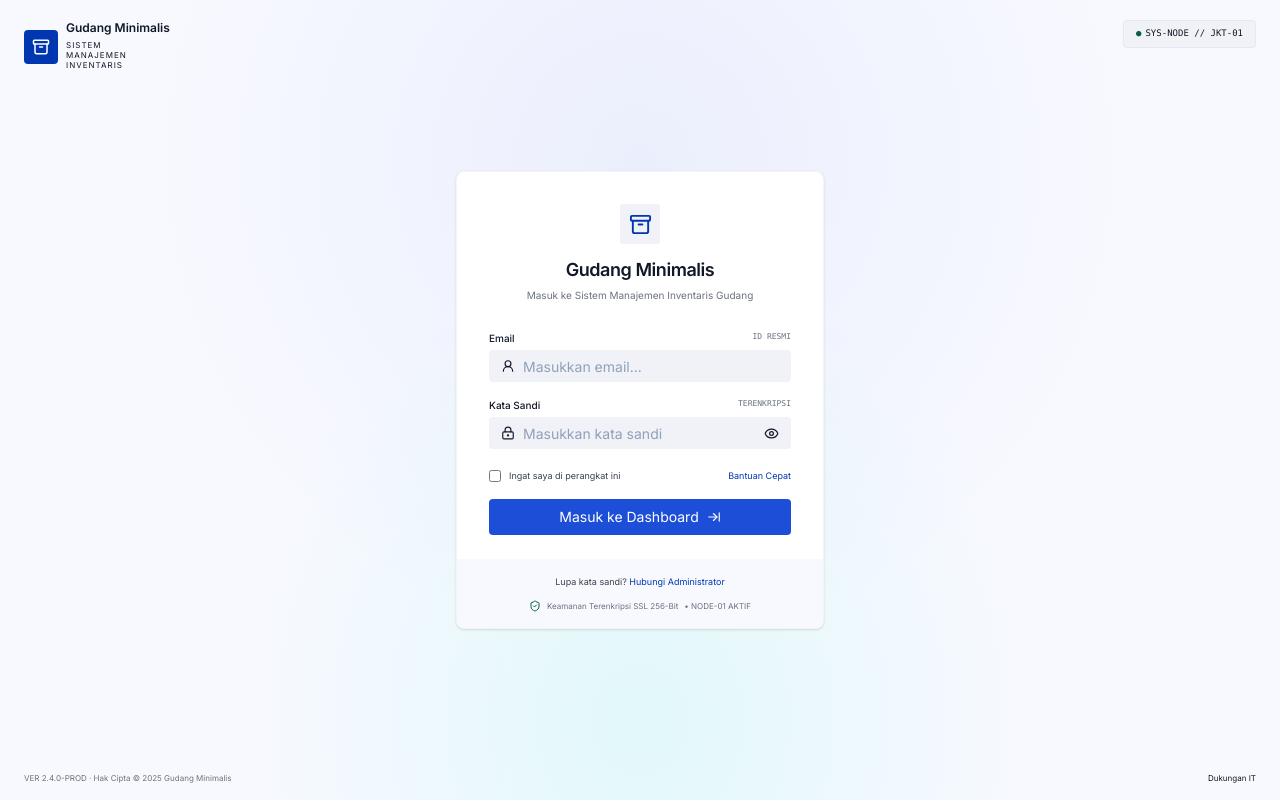
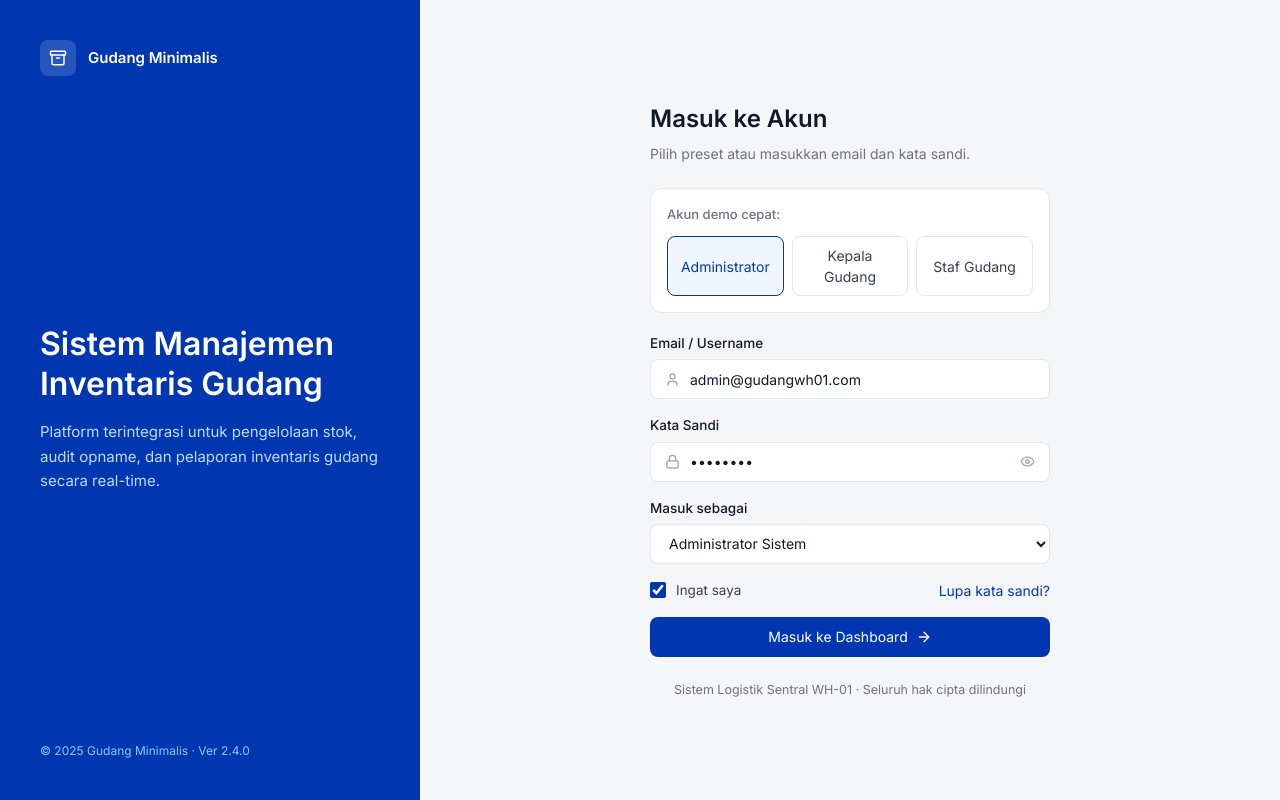
Before and after one commit to HA141User/Projek-Perangkat-Lunak, a React (Vite) app in the folder frontend/gudang-minimalis/: page /login in a window 1280 px wide. Built offline with nearby package versions, Linux system fonts and the light colour scheme; no server answers.

Commit message:
feat(auth): redesign login screen with demo preset quick-login

```diff
--- a/frontend/gudang-minimalis/src/pages/LoginPage.jsx
+++ b/frontend/gudang-minimalis/src/pages/LoginPage.jsx
@@ -1,18 +1,14 @@
-
-import { useState } from 'react'
-import { Link, useNavigate } from 'react-router'
+import { useState, useEffect } from 'react'
+import { useNavigate } from 'react-router'
 import {
   Archive,
-  UserRound,
-  LockKeyhole,
   Eye,
-  ArrowRightToLine,
+  EyeOff,
+  ArrowRight,
   ShieldCheck,
+  User,
+  Lock,
 } from 'lucide-react'
-
-const API_BASE_URL =
-  import.meta.env.VITE_API_BASE_URL ||
-  (import.meta.env.DEV ? '' : 'https://inventaris-gudang.onrender.com')
 
 const ROLE_ROUTES = {
   ADMIN: '/admin',
@@ -20,297 +16,249 @@ const ROLE_ROUTES = {
   STAF_GUDANG: '/staff',
 }
 
-function getToken(data) {
-  return (
-    data.token ||
-    data.access_token ||
-    data.accessToken ||
-    data.data?.token ||
-    data.data?.access_token ||
-    data.data?.accessToken
-  )
+const MOCK_USERS = {
+  'admin@gudangwh01.com': { name: 'Ahmad Fauzi', role: 'ADMIN' },
+  'ahmad.fauzi@wh01.id': { name: 'Ahmad Fauzi', role: 'ADMIN' },
+  'kepala@gudangwh01.com': { name: 'Budi Santoso', role: 'KEPALA_GUDANG' },
+  'budi.santoso@wh01.id': { name: 'Budi Santoso', role: 'KEPALA_GUDANG' },
+  'staf@gudangwh01.com': { name: 'Siti Rahayu', role: 'STAF_GUDANG' },
+  'siti.rahayu@wh01.id': { name: 'Siti Rahayu', role: 'STAF_GUDANG' },
 }
 
-function getUser(data) {
-  return data.user || data.data?.user || data.profile || data.data
-}
-
-function getErrorMessage(data, fallback) {
-  if (typeof data?.message === 'string') return data.message
-  if (Array.isArray(data?.message)) return data.message.join(', ')
-  if (typeof data?.error === 'string') return data.error
-  return fallback
-}
+const PRESETS = [
+  { key: 'ADMIN', label: 'Administrator', email: 'admin@gudangwh01.com', pass: 'admin123' },
+  { key: 'KEPALA_GUDANG', label: 'Kepala Gudang', email: 'kepala@gudangwh01.com', pass: 'kepala123' },
+  { key: 'STAF_GUDANG', label: 'Staf Gudang', email: 'staf@gudangwh01.com', pass: 'staf123' },
+]
 
 export default function LoginPage() {
   const navigate = useNavigate()
-  const [isLoading, setIsLoading] = useState(false)
-  const [errorMessage, setErrorMessage] = useState('')
+  const [loading, setLoading] = useState(false)
+  const [showPassword, setShowPassword] = useState(false)
+  const [email, setEmail] = useState('admin@gudangwh01.com')
+  const [password, setPassword] = useState('admin123')
+  const [selectedRole, setSelectedRole] = useState('ADMIN')
+  const [rememberMe, setRememberMe] = useState(true)
 
-  async function handleSubmit(event) {
-    event.preventDefault()
-    setErrorMessage('')
-    setIsLoading(true)
+  useEffect(() => {
+    const token =
+      localStorage.getItem('auth_token') || sessionStorage.getItem('auth_token')
+    const userStr =
+      localStorage.getItem('auth_user') || sessionStorage.getItem('auth_user')
+    if (token && userStr) {
+      try {
+        const user = JSON.parse(userStr)
+        if (user?.role && ROLE_ROUTES[user.role]) {
+          navigate(ROLE_ROUTES[user.role], { replace: true })
+        }
+      } catch { /* ignore */ }
+    }
+  }, [navigate])
 
-    const formData = new FormData(event.currentTarget)
-    const email = String(formData.get('username') || '').trim()
-    const password = String(formData.get('password') || '')
-    const remember = formData.get('remember') === 'on'
-
-    try {
-      const response = await fetch(`${API_BASE_URL}/api/auth/login`, {
-        method: 'POST',
-        headers: {
-          'Content-Type': 'application/json',
-        },
-        body: JSON.stringify({ email, password }),
-      })
-      const responseData = await response.json().catch(() => ({}))
-
-      if (!response.ok) {
-        throw new Error(
-          getErrorMessage(responseData, 'Email atau kata sandi tidak valid.'),
-        )
+  function fillPreset(p) {
+    setEmail(p.email)
+    setPassword(p.pass)
+    setSelectedRole(p.key)
   }
 
-      const token = getToken(responseData)
-      if (!token) {
-        throw new Error('Respons login tidak berisi token autentikasi.')
+  function handleLoginSuccess(userObj, token = 'jwt-session-token-wh01') {
+    const storage = rememberMe ? localStorage : sessionStorage
+    storage.setItem('auth_token', token)
+    storage.setItem('auth_user', JSON.stringify(userObj))
+    navigate(ROLE_ROUTES[userObj.role] || '/staff', { replace: true })
   }
 
-      let user = getUser(responseData)
-      if (!user?.role) {
-        const profileResponse = await fetch(`${API_BASE_URL}/api/auth/me`, {
-          headers: {
-            Authorization: `Bearer ${token}`,
-          },
+  function handleSubmit(e) {
+    e.preventDefault()
+    setLoading(true)
+    const normalizedEmail = email.trim().toLowerCase()
+    const matchedMock = MOCK_USERS[normalizedEmail]
+    setTimeout(() => {
+      setLoading(false)
+      handleLoginSuccess({
+        name: matchedMock?.name || normalizedEmail.split('@')[0],
+        email: normalizedEmail,
+        role: selectedRole !== 'AUTO' ? selectedRole : (matchedMock?.role || 'STAF_GUDANG'),
       })
-        const profileData = await profileResponse.json().catch(() => ({}))
-
-        if (!profileResponse.ok) {
-          throw new Error(
-            getErrorMessage(
-              profileData,
-              'Profil pengguna tidak dapat diambil setelah login.',
-            ),
-          )
-        }
-
-        user = getUser(profileData)
-      }
-
-      const route = ROLE_ROUTES[user?.role]
-      if (!route) {
-        throw new Error('Role pengguna tidak dikenali oleh aplikasi.')
-      }
-
-      const storage = remember ? localStorage : sessionStorage
-      storage.setItem('auth_token', token)
-      storage.setItem('auth_user', JSON.stringify(user))
-      navigate(route, { replace: true })
-    } catch (error) {
-      setErrorMessage(
-        error instanceof TypeError
-          ? 'Request API diblokir atau server tidak dapat dijangkau. Periksa CORS dan koneksi API.'
-          : error.message,
-      )
-    } finally {
-      setIsLoading(false)
-    }
+    }, 400)
   }
 
   return (
-    <main className="relative flex min-h-screen items-center justify-center overflow-x-hidden bg-[#F8F9FF] px-4 py-8">
-      {/* Background */}
-      <div className="pointer-events-none absolute inset-0 bg-[radial-gradient(ellipse_at_50%_20%,rgba(29,78,216,0.06),transparent_55%),radial-gradient(ellipse_at_50%_90%,rgba(137,245,231,0.2),transparent_45%)]" />
-
-      {/* Header */}
-      <header className="absolute left-6 right-6 top-5 flex items-start justify-between">
-        <div className="flex items-center gap-2">
-          <div className="mt-1 rounded bg-brand p-2 text-white">
+    <div className="flex min-h-screen bg-[#F5F6FA]">
+      {/* Left panel */}
+      <div className="hidden w-[420px] shrink-0 flex-col justify-between bg-[#0037B0] p-10 lg:flex">
+        <div className="flex items-center gap-3">
+          <div className="grid size-9 place-items-center rounded-lg bg-white/15 text-white">
             <Archive size={18} />
+          </div>
+          <span className="text-[15px] font-semibold text-white">Gudang Minimalis</span>
         </div>
 
         <div>
-            <strong className="block text-xs font-semibold">
-              Gudang Minimalis
-            </strong>
+          <h1 className="text-[32px] font-semibold leading-tight text-white">
+            Sistem Manajemen<br />Inventaris Gudang
+          </h1>
+          <p className="mt-4 text-[15px] leading-relaxed text-blue-200">
+            Platform terintegrasi untuk pengelolaan stok, audit opname,
+            dan pelaporan inventaris gudang secara real-time.
+          </p>
+        </div>
 
-            <span className="mt-1 block text-[8px] leading-tight tracking-[1px]">
-              SISTEM
-              <br />
-              MANAJEMEN
-              <br />
-              INVENTARIS
-            </span>
+        <p className="text-[12px] text-blue-300">
+          © 2025 Gudang Minimalis · Ver 2.4.0
+        </p>
+      </div>
+
+      {/* Right panel — login form */}
+      <div className="flex flex-1 items-center justify-center px-6 py-12">
+        <div className="w-full max-w-[400px]">
+          {/* Mobile logo */}
+          <div className="mb-8 flex items-center gap-3 lg:hidden">
+            <div className="grid size-9 place-items-center rounded-lg bg-[#0037B0] text-white">
+              <Archive size={18} />
+            </div>
+            <span className="text-[15px] font-semibold text-[#111827]">Gudang Minimalis</span>
+          </div>
+
+          <h2 className="text-[24px] font-semibold text-[#111827]">Masuk ke Akun</h2>
+          <p className="mt-1.5 text-[14px] text-[#6B7280]">
+            Pilih preset atau masukkan email dan kata sandi.
+          </p>
+
+          {/* Preset chips */}
+          <div className="mt-6 rounded-xl border border-[#E5E7EB] bg-white p-4">
+            <p className="mb-3 text-[13px] font-medium text-[#6B7280]">Akun demo cepat:</p>
+            <div className="grid grid-cols-3 gap-2">
+              {PRESETS.map((p) => (
+                <button
+                  key={p.key}
+                  type="button"
+                  onClick={() => fillPreset(p)}
+                  className={`rounded-lg border px-3 py-2 text-[12.5px] font-medium transition-colors ${
+                    selectedRole === p.key
+                      ? 'border-[#0037B0] bg-[#EFF6FF] text-[#0037B0]'
+                      : 'border-[#E5E7EB] bg-white text-[#374151] hover:border-[#0037B0] hover:text-[#0037B0]'
+                  }`}
+                >
+                  {p.label}
+                </button>
+              ))}
             </div>
           </div>
 
-        <div className="rounded-sm border border-[#E4E7F6] bg-field px-3 py-1.5 font-mono text-[9px]">
-          <span className="mr-1 text-green">●</span>
-          SYS-NODE // JKT-01
+          {/* Form */}
+          <form onSubmit={handleSubmit} className="mt-5 space-y-4">
+            {/* Email */}
+            <div>
+              <label htmlFor="login-email" className="mb-1.5 block text-[13.5px] font-medium text-[#111827]">
+                Email / Username
+              </label>
+              <div className="flex h-10 items-center gap-2.5 rounded-lg border border-[#E5E7EB] bg-white px-3.5 transition-colors focus-within:border-[#1D4ED8] focus-within:ring-2 focus-within:ring-[#1D4ED8]/15">
+                <User size={15} className="shrink-0 text-[#9CA3AF]" />
+                <input
+                  id="login-email"
+                  type="text"
+                  required
+                  autoComplete="username"
+                  placeholder="nama@gudangwh01.com"
+                  value={email}
+                  onChange={(e) => setEmail(e.target.value)}
+                  className="min-w-0 flex-1 bg-transparent text-[14px] text-[#111827] outline-none placeholder:text-[#9CA3AF]"
+                />
               </div>
-      </header>
-
-      {/* Login Card */}
-      <section className="relative z-10 w-full max-w-[368px] overflow-hidden rounded-lg border border-slate-100 bg-white shadow-sm">
-        <div className="px-8 pb-6 pt-8">
-          {/* Logo */}
-          <div className="mx-auto mb-3 grid size-10 place-items-center rounded bg-field text-brand">
-            <Archive size={23} />
-          </div>
-
-          <h1 className="text-center text-lg font-semibold tracking-tight">
-            Gudang Minimalis
-          </h1>
-
-          <p className="mb-7 mt-1 text-center text-[10px] text-muted">
-            Masuk ke Sistem Manajemen Inventaris Gudang
-          </p>
-
-          <form onSubmit={handleSubmit}>
-            {/* Email */}
-            <label
-              htmlFor="username"
-              className="mb-1 flex justify-between text-[10px] font-medium"
-            >
-              Email
-
-              <span className="font-mono text-[8px] text-muted">
-                ID RESMI
-              </span>
-            </label>
-
-            <div className="mb-4 flex h-8 items-center gap-2 rounded-sm bg-field px-3 focus-within:ring-1 focus-within:ring-brand">
-              <UserRound size={14} className="shrink-0" />
-
-              <input
-                id="username"
-                name="username"
-                type="text"
-                autoComplete="username"
-                inputMode="email"
-                placeholder="Masukkan email..."
-                className="min-w-0 flex-1 bg-transparent text-[10px] outline-none placeholder:text-slate-400"
-                required
-              />
             </div>
 
             {/* Password */}
-            <label
-              htmlFor="password"
-              className="mb-1 flex justify-between text-[10px] font-medium"
-            >
+            <div>
+              <label htmlFor="login-password" className="mb-1.5 block text-[13.5px] font-medium text-[#111827]">
                 Kata Sandi
-
-              <span className="font-mono text-[8px] text-muted">
-                TERENKRIPSI
-              </span>
               </label>
-
-            <div className="mb-5 flex h-8 items-center gap-2 rounded-sm bg-field px-3 focus-within:ring-1 focus-within:ring-brand">
-              <LockKeyhole size={14} className="shrink-0" />
-
+              <div className="flex h-10 items-center gap-2.5 rounded-lg border border-[#E5E7EB] bg-white px-3.5 transition-colors focus-within:border-[#1D4ED8] focus-within:ring-2 focus-within:ring-[#1D4ED8]/15">
+                <Lock size={15} className="shrink-0 text-[#9CA3AF]" />
                 <input
-                id="password"
-                name="password"
-                type="password"
+                  id="login-password"
+                  type={showPassword ? 'text' : 'password'}
+                  required
                   autoComplete="current-password"
-                placeholder="Masukkan kata sandi"
-                className="min-w-0 flex-1 bg-transparent text-[10px] outline-none placeholder:text-slate-400"
-                required
+                  placeholder="••••••••"
+                  value={password}
+                  onChange={(e) => setPassword(e.target.value)}
+                  className="min-w-0 flex-1 bg-transparent text-[14px] text-[#111827] outline-none placeholder:text-[#9CA3AF]"
                 />
-
                 <button
                   type="button"
-                aria-label="Tampilkan atau sembunyikan kata sandi"
-                className="shrink-0 text-ink"
-                onClick={(event) => {
-                  const input = document.getElementById('password')
-                  const visible = input.type === 'password'
+                  onClick={() => setShowPassword((p) => !p)}
+                  className="shrink-0 text-[#9CA3AF] hover:text-[#6B7280]"
+                  aria-label={showPassword ? 'Sembunyikan sandi' : 'Tampilkan sandi'}
+                >
+                  {showPassword ? <EyeOff size={15} /> : <Eye size={15} />}
+                </button>
+              </div>
+            </div>
 
-                  input.type = visible ? 'text' : 'password'
-                  event.currentTarget.setAttribute(
-                    'aria-pressed',
-                    String(visible),
-                  )
-                }}
+            {/* Role select */}
+            <div>
+              <label htmlFor="login-role" className="mb-1.5 block text-[13.5px] font-medium text-[#111827]">
+                Masuk sebagai
+              </label>
+              <select
+                id="login-role"
+                value={selectedRole}
+                onChange={(e) => setSelectedRole(e.target.value)}
+                className="h-10 w-full rounded-lg border border-[#E5E7EB] bg-white px-3.5 text-[14px] text-[#111827] transition-colors focus:border-[#1D4ED8] focus:outline-none focus:ring-2 focus:ring-[#1D4ED8]/15"
               >
-                <Eye size={15} />
+                <option value="AUTO">Otomatis (deteksi dari akun)</option>
+                <option value="ADMIN">Administrator Sistem</option>
+                <option value="KEPALA_GUDANG">Kepala Gudang</option>
+                <option value="STAF_GUDANG">Staf Gudang</option>
+              </select>
+            </div>
+
+            {/* Remember me */}
+            <div className="flex items-center justify-between">
+              <label className="flex cursor-pointer items-center gap-2.5 select-none">
+                <input
+                  type="checkbox"
+                  checked={rememberMe}
+                  onChange={(e) => setRememberMe(e.target.checked)}
+                  className="size-4 rounded accent-[#0037B0]"
+                />
+                <span className="text-[13.5px] text-[#374151]">Ingat saya</span>
+              </label>
+              <button
+                type="button"
+                onClick={() => alert('Hubungi Administrator IT: admin@gudangwh01.com')}
+                className="text-[13.5px] font-medium text-[#0037B0] hover:underline"
+              >
+                Lupa kata sandi?
               </button>
             </div>
 
-            {/* Remember Me */}
-            <div className="mb-4 flex items-center justify-between gap-2">
-              <label className="flex items-center gap-2 text-[9px] text-muted-dark">
-                <input
-                  type="checkbox"
-                  name="remember"
-                  className="size-3 accent-brand"
-                />
-
-                Ingat saya di perangkat ini
-              </label>
-
-              <a
-                href="#bantuan"
-                className="text-[9px] text-brand hover:underline"
-              >
-                Bantuan Cepat
-              </a>
-            </div>
-
-            {errorMessage && (
-              <p
-                role="alert"
-                className="mb-4 rounded-sm bg-red-50 px-3 py-2 text-[9px] text-red-700"
-              >
-                {errorMessage}
-              </p>
-            )}
-
-            {/* Login Button */}
+            {/* Submit */}
             <button
               type="submit"
-              disabled={isLoading}
-              className="flex h-9 w-full items-center justify-center gap-2 rounded bg-brand-hover text-[10px] font-medium text-white transition hover:bg-brand"
+              disabled={loading}
+              className="flex h-10 w-full items-center justify-center gap-2 rounded-lg bg-[#0037B0] text-[14px] font-semibold text-white transition-colors hover:bg-[#1D4ED8] disabled:opacity-60"
             >
-              {isLoading ? 'Memeriksa akun...' : 'Masuk ke Dashboard'}
-              <ArrowRightToLine size={14} />
+              {loading ? (
+                <>
+                  <span className="size-4 animate-spin rounded-full border-2 border-white border-t-transparent" />
+                  Memverifikasi…
+                </>
+              ) : (
+                <>
+                  Masuk ke Dashboard
+                  <ArrowRight size={16} />
+                </>
+              )}
             </button>
           </form>
-        </div>
 
-        {/* Footer Card */}
-        <div className="bg-[#F8F9FF] px-4 py-4 text-center">
-          <p className="text-[9px] text-muted-dark">
-            Lupa kata sandi?{' '}
-            <a
-              href="#administrator"
-              className="text-brand hover:underline"
-            >
-              Hubungi Administrator
-            </a>
+          <p className="mt-6 text-center text-[12.5px] text-[#6B7280]">
+            Sistem Logistik Sentral WH-01 · Seluruh hak cipta dilindungi
           </p>
-
-          <div className="mt-3 flex flex-wrap items-center justify-center gap-1.5 text-[8px] text-muted">
-            <ShieldCheck size={12} className="text-green" />
-            Keamanan Terenkripsi SSL 256-Bit
-            <span>• NODE-01 AKTIF</span>
         </div>
       </div>
-      </section>
-
-      {/* Footer Page */}
-      <footer className="absolute bottom-4 left-6 right-6 flex flex-wrap justify-between gap-3 text-[8px]">
-        <span className="text-muted">
-          VER 2.4.0-PROD · Hak Cipta © 2025 Gudang Minimalis
-        </span>
-
-        <Link to="/login" className="text-ink">
-          Dukungan IT
-        </Link>
-      </footer>
-    </main>
+    </div>
   )
 }
```
Lines whose indentation alone changed are shown as unchanged.
